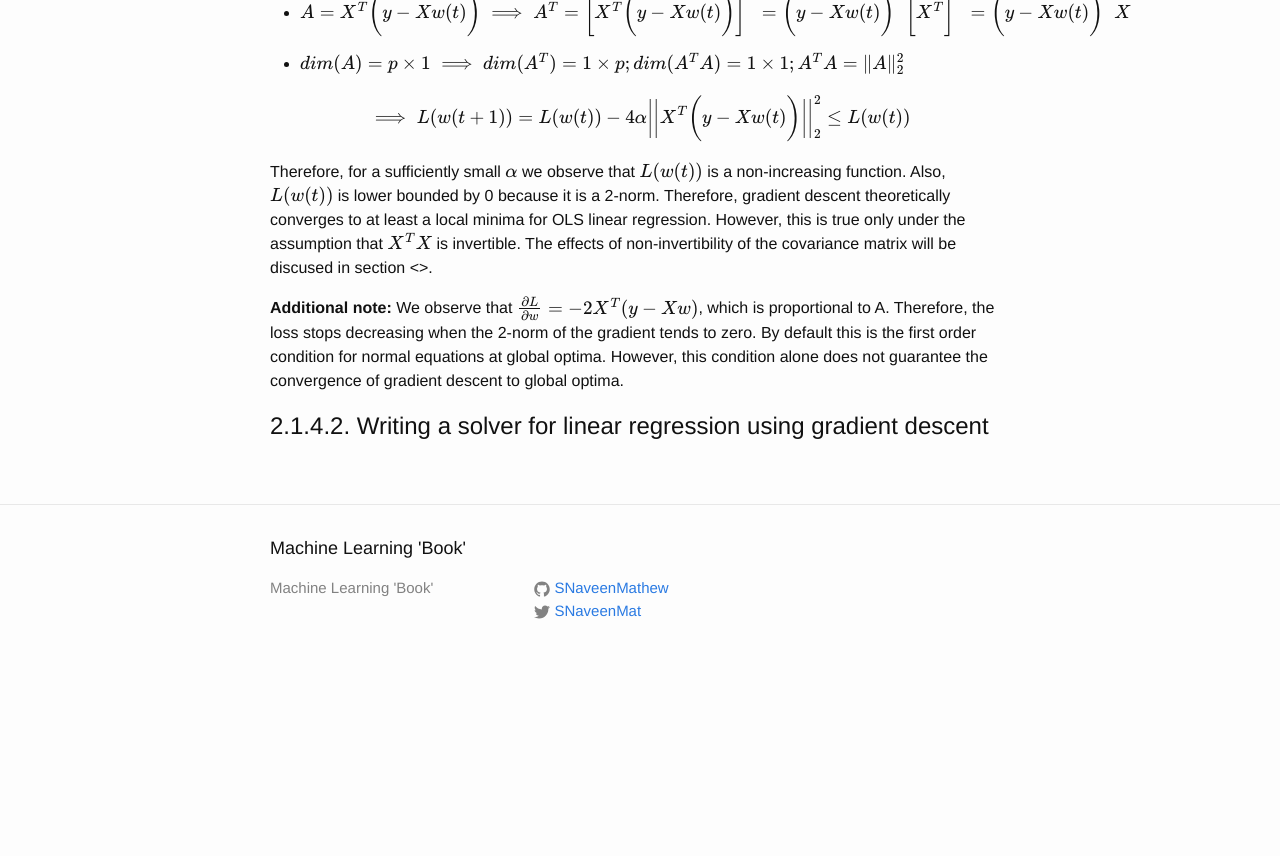
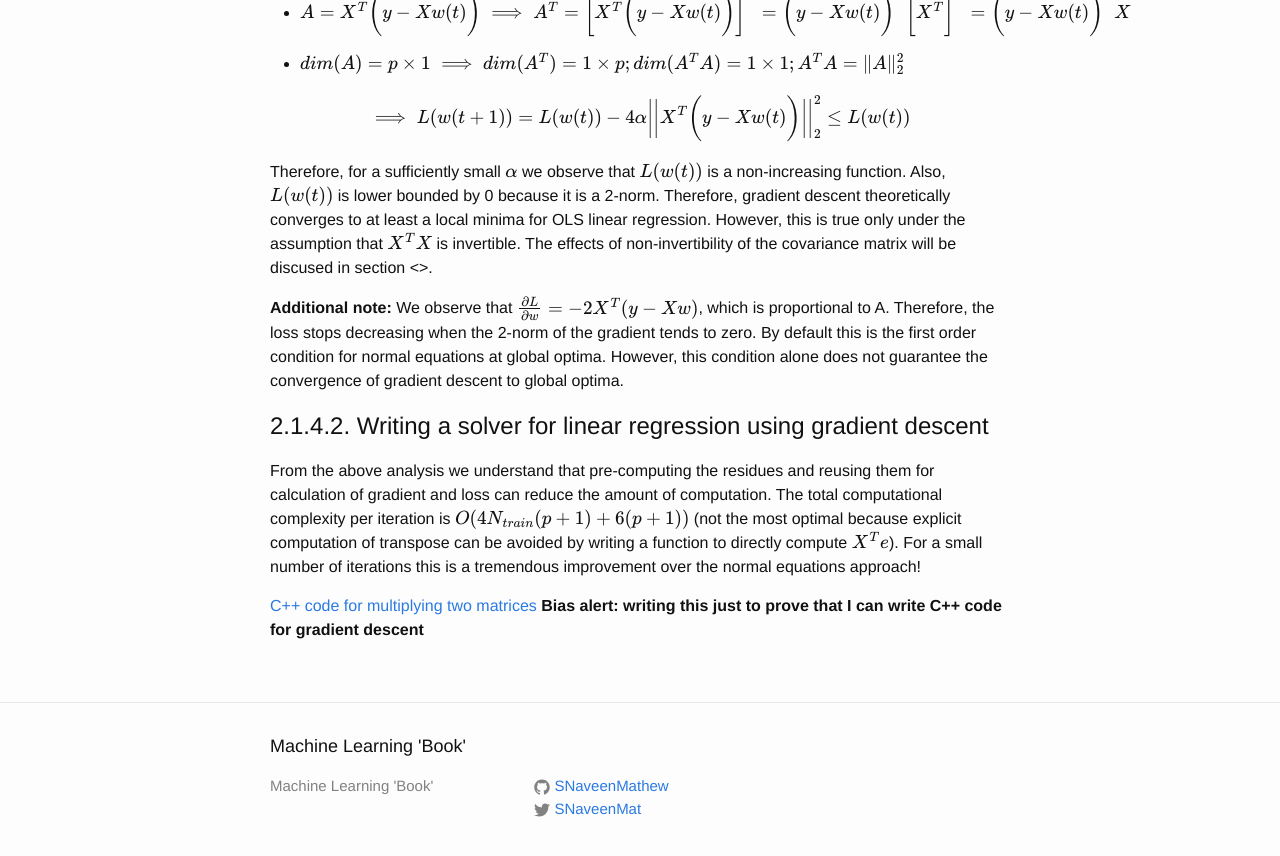
Before and after one commit to SNaveenMathew/ml_book, a Jekyll site: the page built from linear_regression.md, in a window 1280 px wide and 900 px high, scrolled down 11536 px. Shown: the top 856 px of the window. Built offline with Jekyll 4.4.1, drawn with Linux system fonts in a browser that asks for light colours; our own code applies the rules of GitHub Pages for plain Markdown files; formulas are drawn with MathJax 3.

Commit message:
Added section on GD solver for linear regression

```diff
--- a/linear_regression.md
+++ b/linear_regression.md
@@ -288,3 +288,7 @@ Therefore, for a sufficiently small $\alpha$ we observe that $L(w(t))$ is a non-
 **Additional note:** We observe that $\frac{\partial L}{\partial w} = -2X^T(y-Xw)$, which is proportional to A. Therefore, the loss stops decreasing when the 2-norm of the gradient tends to zero. By default this is the first order condition for normal equations at global optima. However, this condition alone does not guarantee the convergence of gradient descent to global optima.
 
 # 2.1.4.2. Writing a solver for linear regression using gradient descent
+
+From the above analysis we understand that pre-computing the residues and reusing them for calculation of gradient and loss can reduce the amount of computation. The total computational complexity per iteration is $O(4N_{train}(p+1) + 6(p+1))$ (not the most optimal because explicit computation of transpose can be avoided by writing a function to directly compute $X^Te$). For a small number of iterations this is a tremendous improvement over the normal equations approach!
+
+[C++ code for multiplying two matrices](data/linreg_GD.cpp) **Bias alert: writing this just to prove that I can write C++ code for gradient descent**
```
